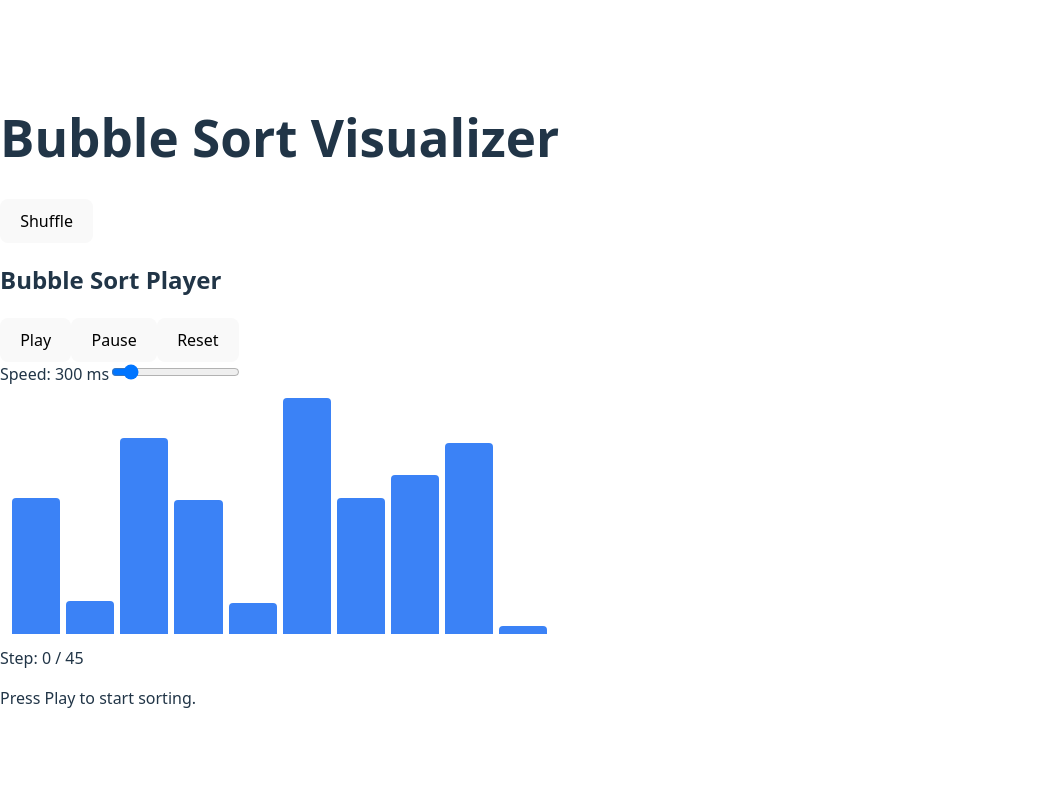
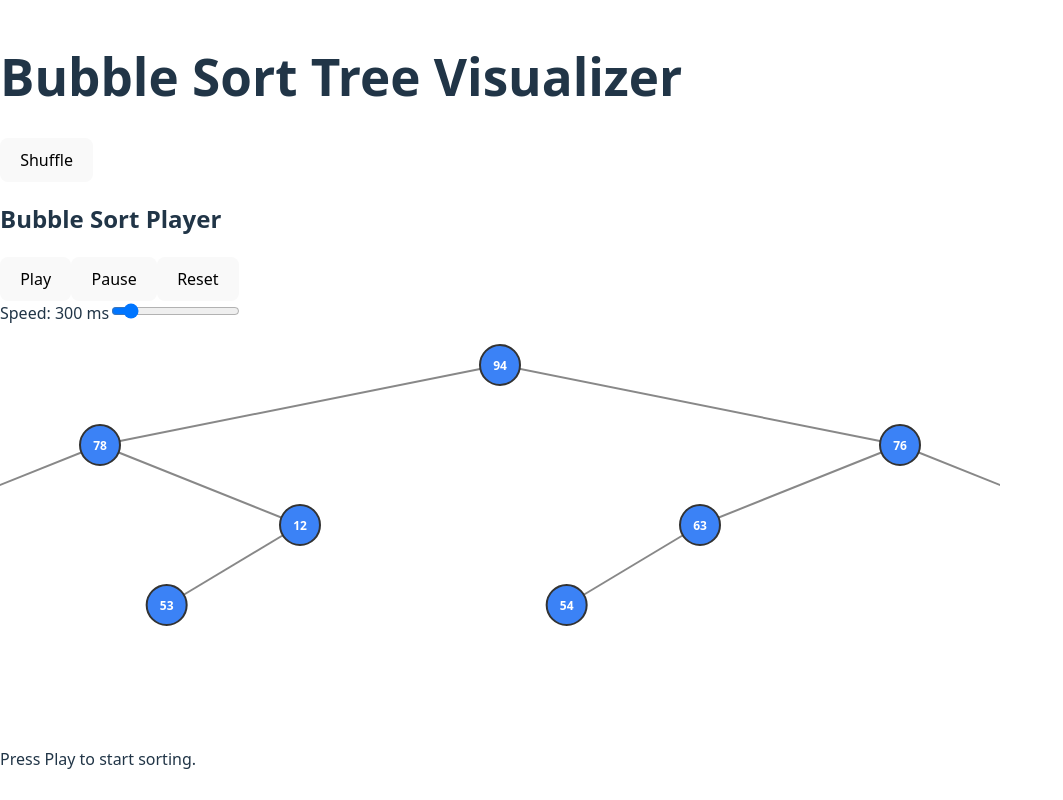
Before and after one commit to jawaadaadam/AlgorithmVisualizer, a React (Vite) app: page / in a window 1280 px wide. Shown: the whole page, without its empty margins (0-1063 px from the left). Built offline with nearby package versions, Linux system fonts and the light colour scheme.

Commit message:
Update Animation

```diff
--- a/src/App.jsx
+++ b/src/App.jsx
@@ -1,11 +1,11 @@
 import React, { useEffect, useMemo, useRef, useState } from 'react'
 import './index.css'
-import Bars from './components/Bars'
+import TreeNode from './components/TreeNode'
 import Controls from './components/Controls'
 import ExplanationPanel from './components/ExplanationPanel'
 import { bubbleSortSteps } from './algorithms/bubbleSortSteps'
 
-function App() {
+export default function App() {
   const [baseArray, setBaseArray] = useState(() =>
     Array.from({ length: 10 }, () => Math.floor(Math.random() * 100) + 1)
   )
@@ -15,32 +15,27 @@ function App() {
   const intervalRef = useRef(null)
 
   const steps = useMemo(() => bubbleSortSteps(baseArray), [baseArray])
+  const currentStep = currentStepIndex >= 0 && currentStepIndex < steps.length ? steps[currentStepIndex] : null
   const isFinished = steps.length > 0 && currentStepIndex >= steps.length - 1
-  const currentStep = currentStepIndex >= 0 && currentStepIndex < steps.length ? steps[currentStepIndex] : null
 
   useEffect(() => {
-    if (!isPlaying) return
-    if (steps.length === 0) return
-
+    if (!isPlaying || steps.length === 0) return
     intervalRef.current && clearInterval(intervalRef.current)
     intervalRef.current = setInterval(() => {
       setCurrentStepIndex(prev => {
-        if (prev < steps.length - 1) {
-          return prev + 1
-        }
+        if (prev < steps.length - 1) return prev + 1
         clearInterval(intervalRef.current)
         setIsPlaying(false)
         return prev
       })
-    }, Math.max(50, speedMs))
-
+    }, speedMs)
     return () => intervalRef.current && clearInterval(intervalRef.current)
   }, [isPlaying, speedMs, steps.length])
 
   useEffect(() => () => intervalRef.current && clearInterval(intervalRef.current), [])
 
   const canPlay = !isFinished
-  const onPlay = () => { if (canPlay) setIsPlaying(true) }
+  const onPlay = () => canPlay && setIsPlaying(true)
   const onPause = () => setIsPlaying(false)
   const onReset = () => { setIsPlaying(false); setCurrentStepIndex(-1) }
   const onShuffle = () => {
@@ -50,18 +45,32 @@ function App() {
   }
 
   const visualArray = currentStep ? currentStep.array : baseArray
-  const comparingIndices = currentStep ? currentStep.comparing : []
+  const comparingIndices = currentStep ? currentStep.comparing.map(idx => `path${idx}`) : []
   const swappedIndices = isFinished
-    ? visualArray.map((_, idx) => idx)
+    ? visualArray.map((_, idx) => `path${idx}`)
     : currentStep && currentStep.swapped
-    ? currentStep.comparing
+    ? currentStep.comparing.map(idx => `path${idx}`)
     : []
+
+  // Convert array to tree with path labels
+  const buildTree = (arr, start = 0, end = arr.length) => {
+    if (start >= end) return null
+    const mid = Math.floor((start + end) / 2)
+    return {
+      value: arr[mid],
+      path: `path${mid}`,
+      left: buildTree(arr, start, mid),
+      right: buildTree(arr, mid + 1, end),
+    }
+  }
+
+  const treeRoot = buildTree(visualArray)
 
   return (
     <div className="flex flex-col items-center min-h-screen bg-gray-100 py-8">
       <div className="w-full max-w-4xl bg-white p-6 rounded-lg shadow">
         <div className="flex items-center justify-between mb-4">
-          <h1 className="text-2xl font-bold">Bubble Sort Visualizer</h1>
+          <h1 className="text-2xl font-bold">Bubble Sort Tree Visualizer</h1>
           <button onClick={onShuffle} className="px-3 py-1 rounded bg-purple-600 hover:bg-purple-700 text-white">Shuffle</button>
         </div>
 
@@ -73,22 +82,22 @@ function App() {
           onReset={onReset}
           speedMs={speedMs}
           setSpeedMs={setSpeedMs}
-          min={100}
-          max={2000}
         />
 
-        <Bars
-          array={visualArray}
-          comparingIndices={comparingIndices}
-          swappedIndices={swappedIndices}
-          height={260}
-          gap={6}
-          padding={12}
-        />
-
-        <div className="mt-3 text-sm text-gray-600">
-          <span>Step: {Math.max(0, currentStepIndex + 1)} / {steps.length}</span>
-          {isFinished && <span className="ml-2 text-green-600 font-medium">Sorted!</span>}
+        <div className="flex justify-center mt-4 overflow-auto">
+          <svg width={1000} height={400}>
+            {treeRoot && (
+              <TreeNode
+                node={treeRoot}
+                comparingIndices={comparingIndices}
+                swappedIndices={swappedIndices}
+                path=""
+                x={500}
+                y={40}
+                horizontalSpacing={400}
+              />
+            )}
+          </svg>
         </div>
 
         <ExplanationPanel step={currentStep} isFinished={isFinished} />
@@ -96,5 +105,3 @@ function App() {
     </div>
   )
 }
-
-export default App
--- a/src/components/Bars.jsx
+++ /dev/null
@@ -1,86 +0,0 @@
-import React from 'react';
-// Using JSDoc for prop typing instead of PropTypes to avoid extra dependency
-
-/**
- * ArrayVisualizer
- * - Displays an array of numbers as vertical bars.
- * - Bars are bottom-aligned using flexbox.
- * - Supports optional highlighting for comparing and swapped indices.
- *
- * @param {Object} props
- * @param {number[]} props.array - Array of numeric values to visualize.
- * @param {number} [props.maxValue] - Optional max value to scale heights.
- * @param {number[]} [props.comparingIndices] - Indices to highlight in comparing color.
- * @param {number[]} [props.swappedIndices] - Indices to highlight in swapped color.
- * @param {number} [props.height]
- * @param {string} [props.barColor]
- * @param {string} [props.comparingColor]
- * @param {string} [props.swappedColor]
- * @param {number} [props.gap]
- * @param {number} [props.padding]
- * @param {number} [props.borderRadius]
- */
-export default function Bars({
-  array,
-  maxValue,
-  comparingIndices = [],
-  swappedIndices = [],
-  height = 240,
-  barColor = '#3b82f6', // blue-500
-  comparingColor = '#ef4444', // red-500
-  swappedColor = '#22c55e', // green-500
-  gap = 4,
-  padding = 8,
-  borderRadius = 4,
-}) {
-  const safeArray = Array.isArray(array) ? array : [];
-  const computedMax = Math.max(1, maxValue ?? Math.max(0, ...safeArray));
-
-  const isComparing = (index) => comparingIndices.includes(index);
-  const isSwapped = (index) => swappedIndices.includes(index);
-
-  const containerStyle = {
-    display: 'flex',
-    alignItems: 'flex-end',
-    gap: `${gap}px`,
-    padding: `${padding}px`,
-    height: `${height}px`,
-    boxSizing: 'border-box',
-  };
-
-  const barBaseStyle = {
-    flex: 1,
-    backgroundColor: barColor,
-    borderTopLeftRadius: `${borderRadius}px`,
-    borderTopRightRadius: `${borderRadius}px`,
-    transition: 'height 150ms ease, background-color 150ms ease',
-    minWidth: 0, // allow many bars; they'll shrink
-  };
-
-  return (
-    <div style={containerStyle}>
-      {safeArray.map((value, index) => {
-        const heightPercent = (value / computedMax) * 100;
-        const isCmp = isComparing(index);
-        const isSwp = isSwapped(index);
-        const backgroundColor = isCmp
-          ? comparingColor
-          : isSwp
-          ? swappedColor
-          : barColor;
-
-        return (
-          <div
-            key={index}
-            style={{
-              ...barBaseStyle,
-              height: `${heightPercent}%`,
-              backgroundColor,
-            }}
-            title={`index ${index}: ${value}`}
-          />
-        );
-      })}
-    </div>
-  );
-}
--- /dev/null
+++ b/src/components/TreeNode.jsx
@@ -0,0 +1,69 @@
+import React from 'react'
+
+/**
+ * Recursively render tree nodes and edges as SVG
+ */
+export default function TreeNode({
+  node,
+  comparingIndices = [],
+  swappedIndices = [],
+  path = '',
+  x = 0,
+  y = 0,
+  level = 0,
+  horizontalSpacing = 200,
+  verticalSpacing = 80,
+}) {
+  if (!node) return null
+
+  const nodeRadius = 20
+  const isComparing = comparingIndices.includes(node.path)
+  const isSwapped = swappedIndices.includes(node.path)
+  const fillColor = isSwapped ? '#22c55e' : isComparing ? '#f59e0b' : '#3b82f6'
+
+  const leftX = x - horizontalSpacing / (level + 1)
+  const rightX = x + horizontalSpacing / (level + 1)
+  const childY = y + verticalSpacing
+
+  return (
+    <g>
+      {/* Edges */}
+      {node.left && <line x1={x} y1={y} x2={leftX} y2={childY} stroke="#888" strokeWidth={2} />}
+      {node.right && <line x1={x} y1={y} x2={rightX} y2={childY} stroke="#888" strokeWidth={2} />}
+
+      {/* Node */}
+      <circle cx={x} cy={y} r={nodeRadius} fill={fillColor} stroke="#333" strokeWidth={2} />
+      <text x={x} y={y + 5} textAnchor="middle" fontSize={12} fill="#fff" fontWeight="bold">
+        {node.value}
+      </text>
+
+      {/* Children */}
+      {node.left && (
+        <TreeNode
+          node={node.left}
+          comparingIndices={comparingIndices}
+          swappedIndices={swappedIndices}
+          path={node.left.path}
+          x={leftX}
+          y={childY}
+          level={level + 1}
+          horizontalSpacing={horizontalSpacing}
+          verticalSpacing={verticalSpacing}
+        />
+      )}
+      {node.right && (
+        <TreeNode
+          node={node.right}
+          comparingIndices={comparingIndices}
+          swappedIndices={swappedIndices}
+          path={node.right.path}
+          x={rightX}
+          y={childY}
+          level={level + 1}
+          horizontalSpacing={horizontalSpacing}
+          verticalSpacing={verticalSpacing}
+        />
+      )}
+    </g>
+  )
+}
```
Also changed, not shown: src/components/ArrayVisualizer.jsx (+27 -16 lines).
